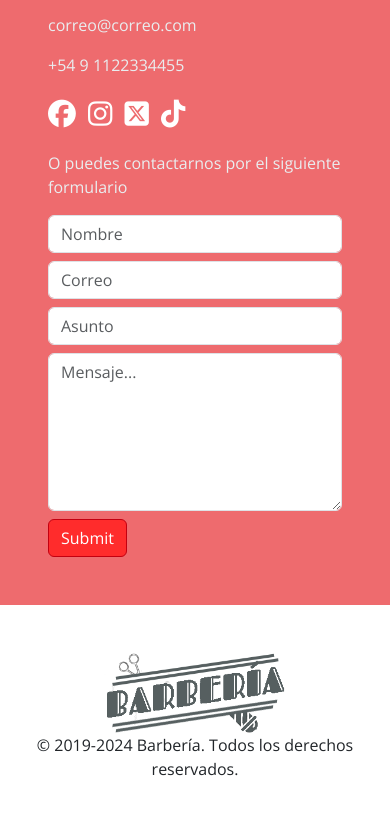
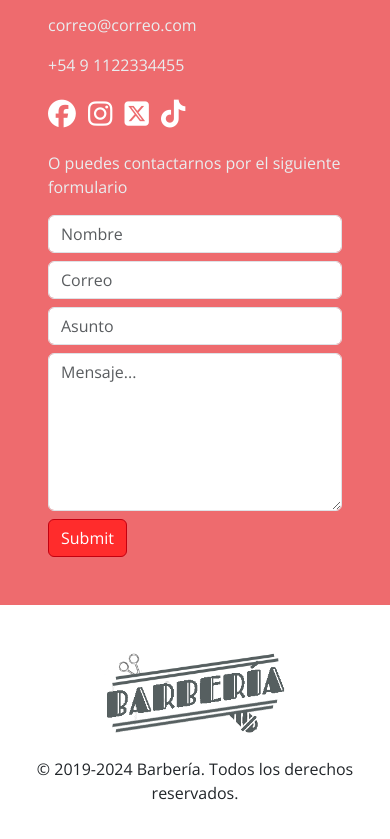
Before and after one commit to Furyko/barber-shop, a plain HTML site: page index.html in a window 390 px wide. Shown: the part 6839-7678 px from the top of the page. Drawn offline with nearby package versions, Linux system fonts and the light colour scheme.

Commit message:
Fix footer gap

```diff
--- a/index.html
+++ b/index.html
@@ -280,7 +280,7 @@
                             <img src="images/logo.png" style="height: 5rem;">
                         </a>
                     </div>
-                    <div class="col-md-6 col-lg-6 g-sm-4">
+                    <div class="col-md-6 col-lg-6 g-4">
                         <span>© 2019-2024 Barbería. Todos los derechos reservados.</span>
                     </div>
                 </div>
```
